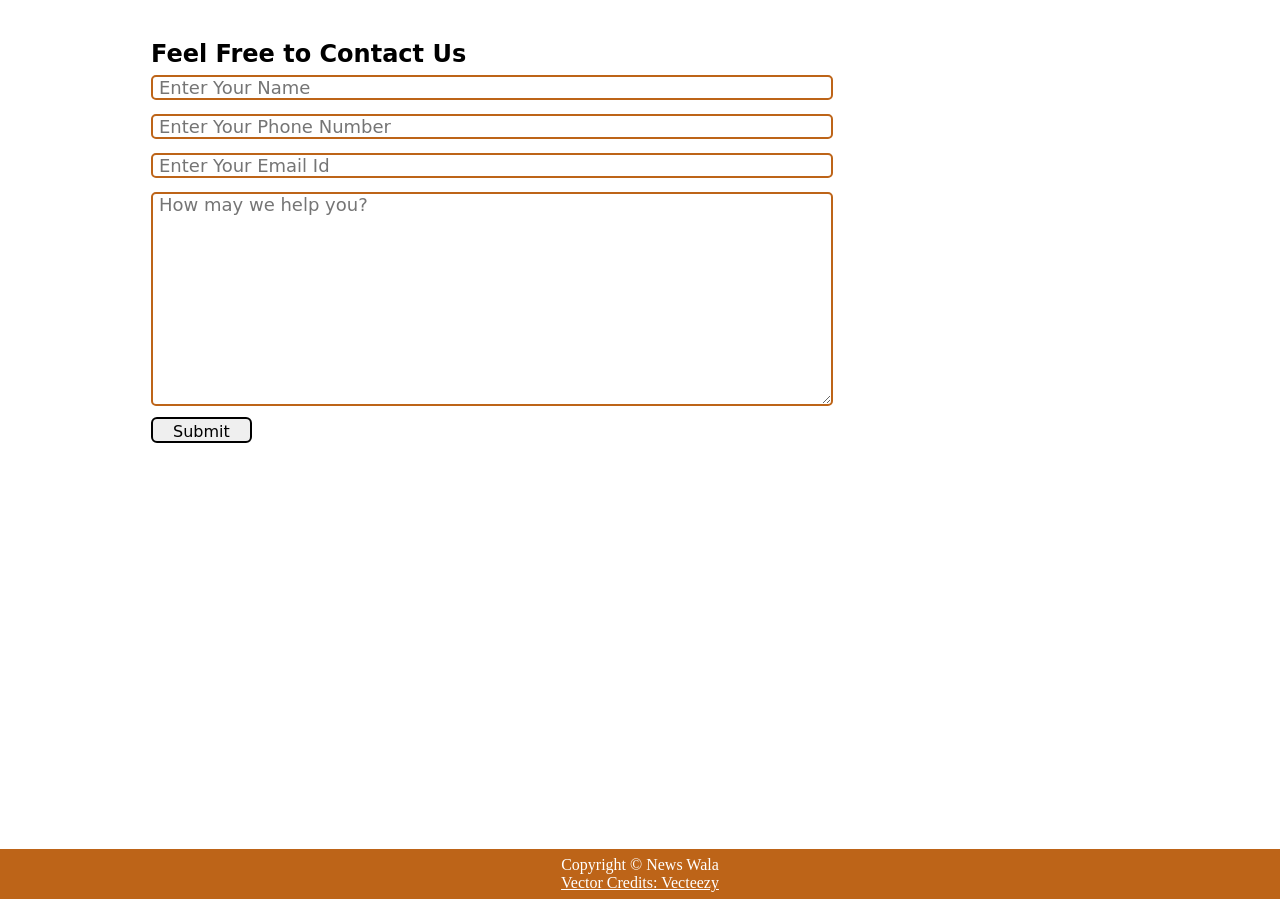
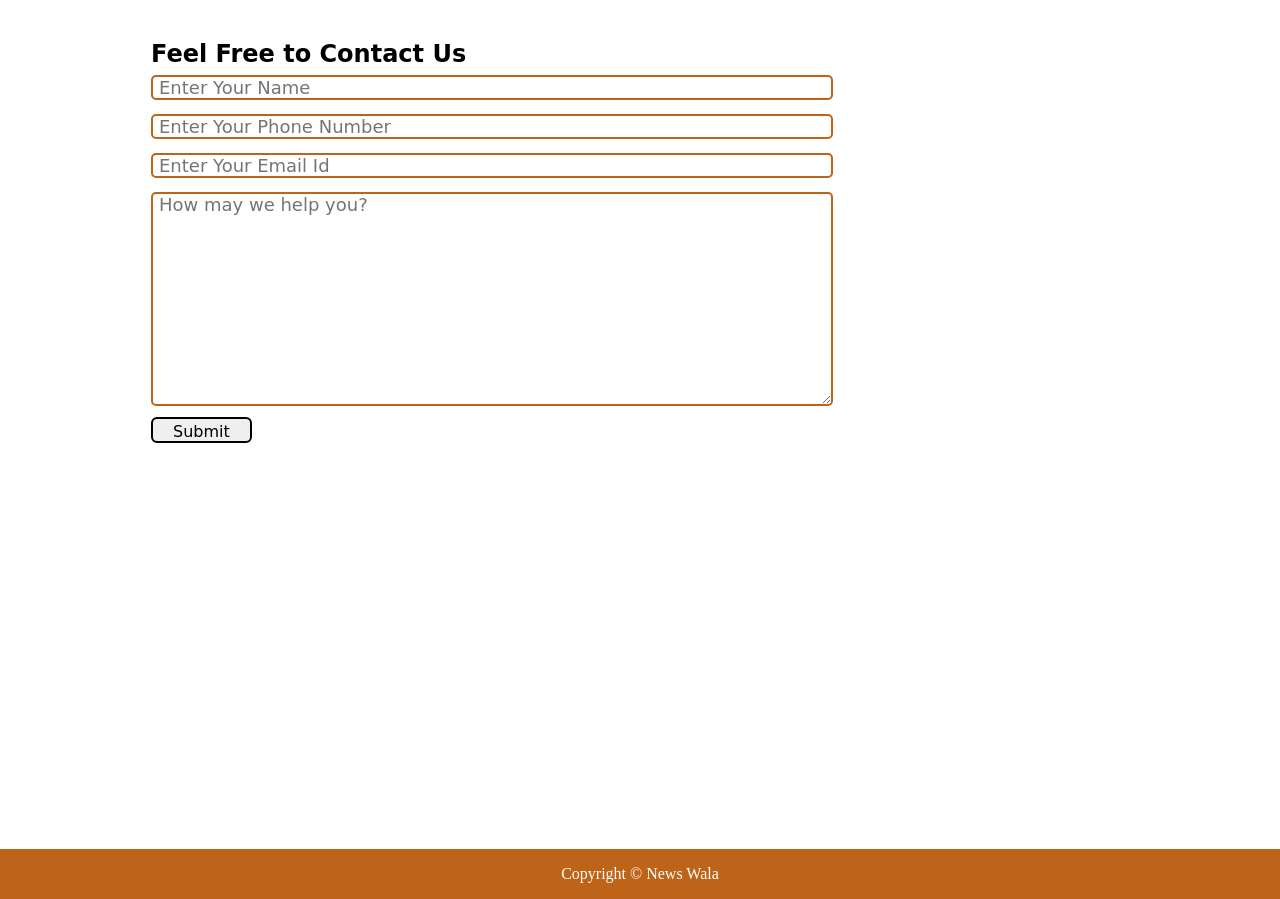
Before and after one commit to Ashutosh-kumar-2020/news-website, a plain HTML site: page contact.html in a window 1280 px wide. Shown: the part 76-975 px from the top of the page. Drawn offline with Linux system fonts and the light colour scheme; a web font is replaced by a local one.

Commit message:
Update contact.html

```diff
--- a/contact.html
+++ b/contact.html
@@ -63,7 +63,6 @@
 
     <div class="footer">
         <p>Copyright &copy; News Wala </p>
-         <a href="https://www.vecteezy.com/free-vector/typewriter">Vector Credits: Vecteezy</a>
     </div>
 </body>
 </html>
```
